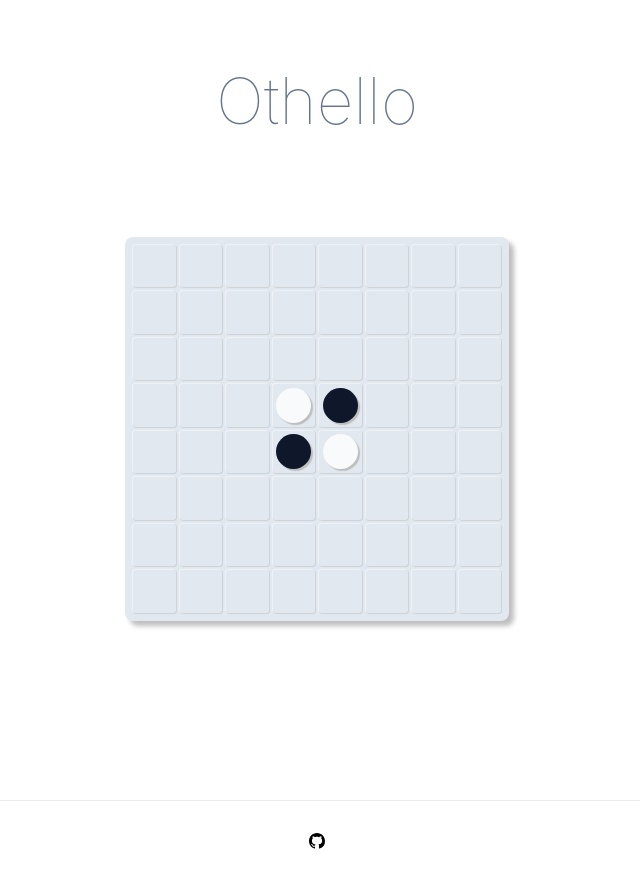
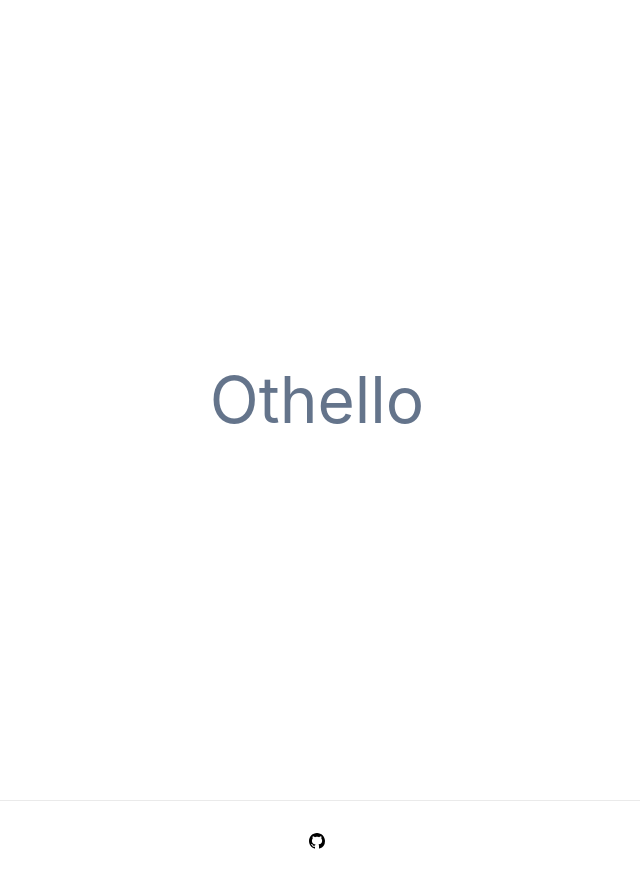
Before and after one commit to ebinase/othello-frontend, a Next.js app: page / in a window 1280 px wide. Shown: the whole page, without its empty margins (323-963 px from the left). Built offline with nearby package versions, Linux system fonts and the light colour scheme.

Commit message:
[update] pagesからappDirに移行

```diff
--- /dev/null
+++ b/app/layout.tsx
@@ -0,0 +1,18 @@
+import "../src/styles/globals.css";
+
+export const metadata = {
+  title: "Othello",
+  description: "Othello app developed with next.js",
+};
+
+export default function RootLayout({
+  children,
+}: {
+  children: React.ReactNode;
+}) {
+  return (
+    <html lang="ja">
+      <body>{children}</body>
+    </html>
+  );
+}
--- a/src/pages/index.tsx
+++ b/app/page.tsx
@@ -1,23 +1,16 @@
 import type { NextPage } from "next";
-import Head from "next/head";
-import styles from "../styles/Home.module.css";
-import PlayGround from "../components/views/playground";
+import styles from "../src/styles/Home.module.css";
+import PlayGround from "../src/components/views/playground";
 
 const Home: NextPage = () => {
   return (
     <div className={styles.container}>
-      <Head>
-        <title>Othello</title>
-        <meta name="description" content="Othello app developed with next.js" />
-        <link rel="icon" href="/favicon.ico" />
-      </Head>
-
       <main className={styles.main}>
         <h1 className={styles.title}>
           <span className="font-thin text-slate-500">Othello</span>
         </h1>
 
-        <PlayGround />
+        {/* <PlayGround /> */}
       </main>
 
       <footer className={styles.footer}>
--- a/src/pages/_app.tsx
+++ /dev/null
@@ -1,8 +0,0 @@
-import "../styles/globals.css";
-import type { AppProps } from "next/app";
-
-function MyApp({ Component, pageProps }: AppProps) {
-  return <Component {...pageProps} />;
-}
-
-export default MyApp;
```
